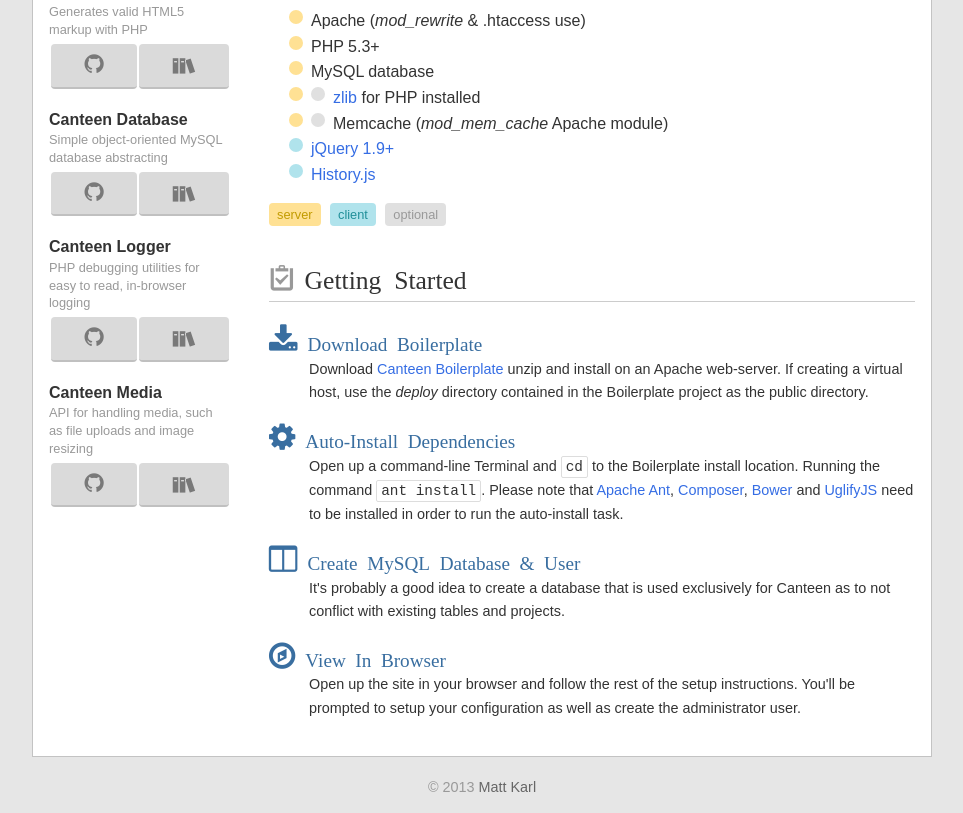
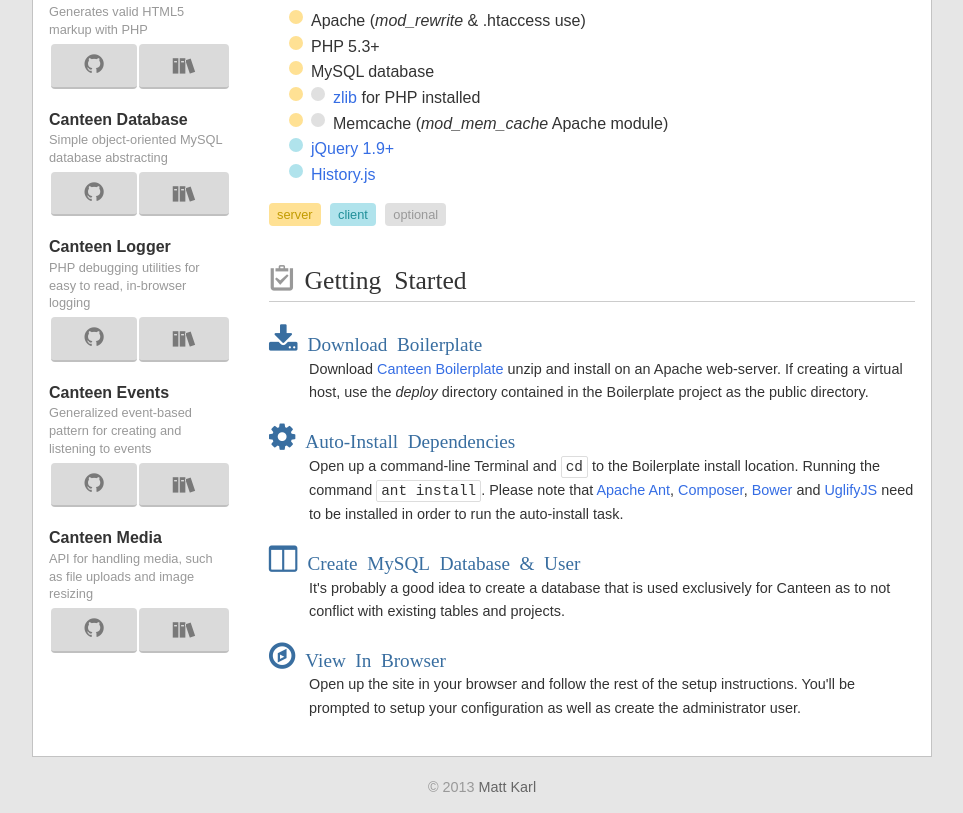
Before and after one commit to Canteen/Canteen.github.io, a plain HTML site: page index.html in a window 1280 px wide. Shown: the part 544-1357 px from the top of the page, without its empty margins (158-1121 px from the left). Drawn offline with nearby package versions, Linux system fonts and the light colour scheme; files whose address does not match are found by name.

Commit message:
Added Events lib

```diff
--- a/index.html
+++ b/index.html
@@ -67,6 +67,13 @@
 							<ul class="clearfix">
 								<li class="src"><a href="http://github.com/Canteen/CanteenLogger" class="icon-source"></a></li>
 								<li class="docs"><a href="http://canteen.github.com/CanteenLogger" class="icon-docs"></a></li>
+							</ul>
+						</li>
+						<li>Canteen Events
+							<span class="description">Generalized event-based pattern for creating and listening to events</span>
+							<ul class="clearfix">
+								<li class="src"><a href="http://github.com/Canteen/CanteenEvents" class="icon-source"></a></li>
+								<li class="docs"><a href="http://canteen.github.com/CanteenEvents" class="icon-docs"></a></li>
 							</ul>
 						</li>
 						<li>Canteen Media
```
